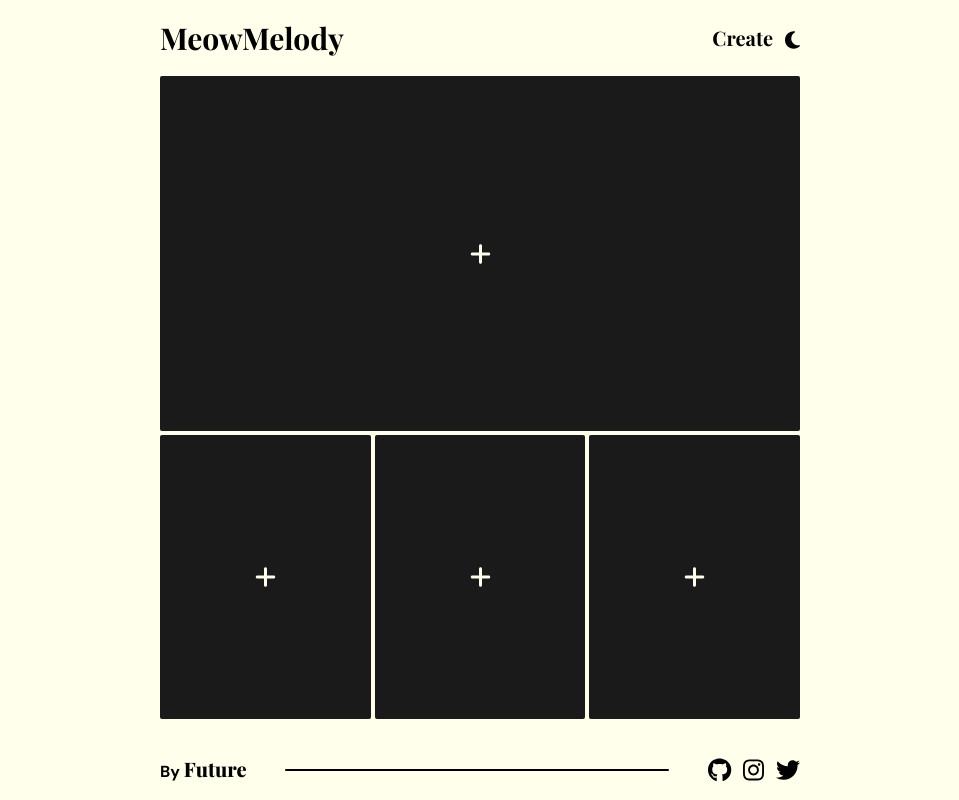
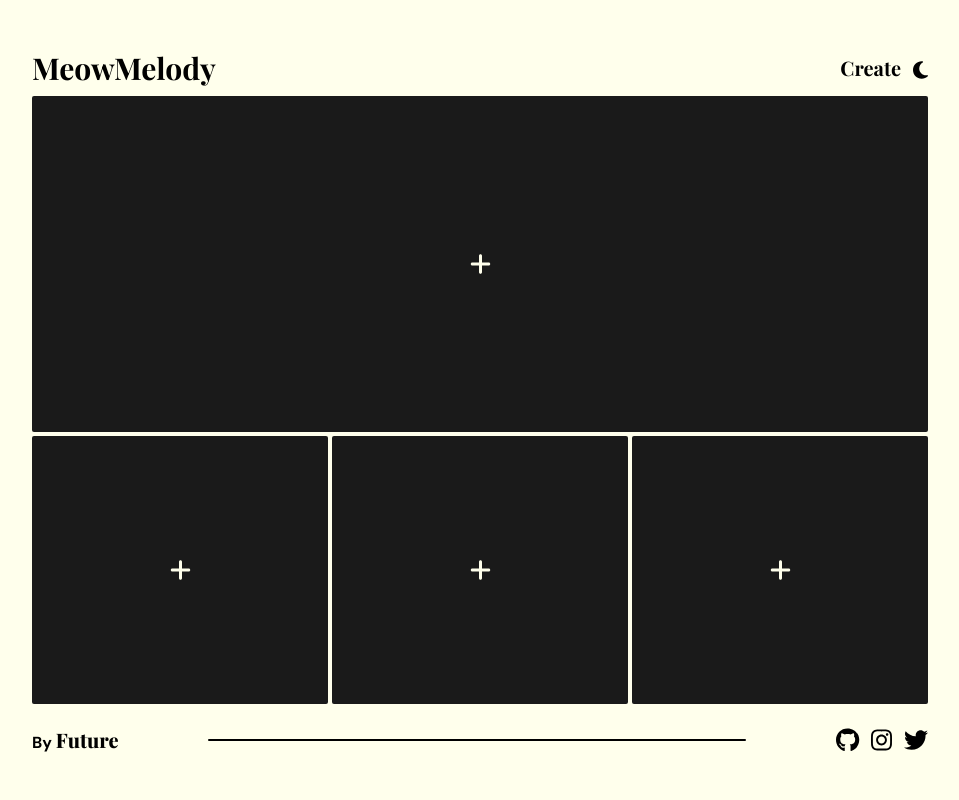
Before and after one commit to Jkose7/Blog-MeowMelody, a React (Vite) app: page / in a window 1280 px wide. Shown: the whole page, without its empty margins (160-1119 px from the left). Built offline with nearby package versions, Linux system fonts and the light colour scheme; a web font is replaced by a local one.

Commit message:
component nav and footer

```diff
--- a/src/App.jsx
+++ b/src/App.jsx
@@ -4,17 +4,50 @@ import './App.css'
 import { Index } from './pages/index'
 import { CreateNews } from './pages/createNew'
 
+import {useEffect, useState} from 'react'
+import { Nav } from './components/nav'
+import { Footer } from './components/footer'
+
 function App() {
+
+  const [theme, setTheme] = useState(() => {
+    if (window.matchMedia("(prefers-colors-sheme: dark)").matches) {
+      return 'dark'
+    }
+
+    return 'light'
+  })
+
+  useEffect(() => {
+    theme === 'dark' ?
+      document.querySelector('html').classList.add('dark')
+      :
+      document.querySelector('html').classList.remove('dark')
+  }, [theme])
+
+  const toggleTheme = () => {
+    setTheme(theme === 'light' ? 'dark' : 'light')
+  }
+
+
   return (
-    <main className='bg-primary-color dark:bg-second-color -z-10'>
+    <main className='bg-primary-color dark:bg-second-color -z-10 h-full w-full absolute flex flex-col justify-center py-6'>
+      <Nav
+        theme={theme}
+        toggleTheme={toggleTheme}
+      />
+
       <Routes>
         <Route
-          path='/' element={<Index></Index>}
+          path='/' element={<Index theme={theme}></Index>}
         ></Route>
         <Route
           path='/createNew' element={<CreateNews></CreateNews>}
         ></Route>
       </Routes>
+
+      <Footer/>
+
     </main>
   )
 }
--- /dev/null
+++ b/src/components/footer.jsx
@@ -0,0 +1,35 @@
+import { FontAwesomeIcon } from "@fortawesome/react-fontawesome"
+import { faGithub, faInstagram, faTwitter } from "@fortawesome/free-brands-svg-icons"
+
+export function Footer() {
+    return (
+        <section className="mx-5 md:mx-16 lg:mx-28 xl:mx-48 2xl:mx-80 h-[5vh] flex items-center">
+            <footer className="bg-transparent w-full items-center flex justify-between dark:text-primary-color">
+                <div className="">
+                    <h1 className="font-text-alt font-bold">By <span className="text-xl font-titulos font-extrabold">
+                        Future
+                    </span>
+                    </h1>
+                </div>
+                <div className="bg-black dark:bg-primary-color h-[2px] w-3/5 rounded-full">
+
+                </div>
+                <div className="flex gap-3">
+                    <FontAwesomeIcon
+                        icon={faGithub}
+                        size="xl"
+                    />
+                    <FontAwesomeIcon
+                        icon={faInstagram}
+                        size="xl"
+                    />
+                    <FontAwesomeIcon
+                        icon={faTwitter}
+                        size="xl"
+                    />
+                </div>
+            </footer>
+        </section>
+
+    )
+}
--- a/src/components/mainNew.jsx
+++ b/src/components/mainNew.jsx
@@ -7,7 +7,3 @@ export function MainNew ({children}){
         </div>
     )
 }
-
-MainNew.propTypes = {
-    children:Proptypes.string,
-}
--- a/src/components/nav.jsx
+++ b/src/components/nav.jsx
@@ -1,9 +1,11 @@
 import { Link } from "react-router-dom"
 import PropTypes from 'prop-types'
+import { ChangeTheme } from "./changeTheme"
 
-export function Nav ({children}) {
-    return(
-        <nav className="bg-transparent flex justify-between font-titulos font-bold items-center text-black dark:text-primary-color h-14 relative pt-5">
+export function Nav({ theme, toggleTheme }) {
+    return (
+        <section className="mx-5 md:mx-16 lg:mx-28 xl:mx-48 2xl:mx-80 h-[5vh]">
+            <nav className="bg-transparent flex justify-between font-titulos font-bold items-center text-black dark:text-primary-color h-14">
                 <div className="text-3xl z-10">
                     MeowMelody
                 </div>
@@ -12,12 +14,13 @@ export function Nav ({children}) {
                     <Link className="text-xl px-3 py-1" to='/createNew'>
                         Create
                     </Link>
-                    {children}
+                    <ChangeTheme theme={theme} toggleTheme={toggleTheme}></ChangeTheme>
                 </div>
-        </nav>
+            </nav>
+        </section>
     )
 }
 
 Nav.propTypes = {
-    children:PropTypes.node
+    children: PropTypes.node
 }
--- a/src/pages/createNew.jsx
+++ b/src/pages/createNew.jsx
@@ -1,4 +1,3 @@
-import { Nav } from '../components/nav';
 import {useForm} from 'react-hook-form'
 //import { FormError } from '../components/formError';
 
@@ -15,13 +14,8 @@ export function CreateNews () {
     })
 
     return(
-        <section className="bg-emerald-800 flex justify-center items-center flex-col gap-4  absolute h-full w-full">
-            <Nav/>
+        <section className="bg-emerald-800 flex flex-col justify-center items-center gap-4 absolute h-full w-full">
             <h1 className="font-titulos font-semibold text-white text-2xl">New MeowNews</h1>
-
-
-
-
             <form action="" className="text-white " onSubmit={onSubmit}>
 
                 {/*TITULO */}
--- a/src/pages/index.jsx
+++ b/src/pages/index.jsx
@@ -1,46 +1,11 @@
-
-
 import { AsideNews } from "../components/asideNews"
-import { ChangeTheme } from "../components/changeTheme"
 import { ButtonCreateNew } from "../components/buttonCreateNew"
 import { MainNew } from "../components/mainNew"
-import { Nav } from "../components/nav"
 
-import { useEffect, useState } from 'react'
-
-import { FontAwesomeIcon } from "@fortawesome/react-fontawesome"
-import { faGithub, faInstagram, faTwitter } from "@fortawesome/free-brands-svg-icons"
-
-export function Index() {
-
-    const [theme, setTheme] = useState(() => {
-        if (window.matchMedia("(prefers-colors-sheme: dark)").matches) {
-            return 'dark'
-        }
-
-        return 'light'
-    })
-
-    useEffect(() => {
-        theme === 'dark' ?
-            document.querySelector('html').classList.add('dark')
-            :
-            document.querySelector('html').classList.remove('dark')
-    }, [theme])
-
-    const toggleTheme = () => {
-        setTheme(theme === 'light' ? 'dark' : 'light')
-    }
-
-
+export function Index({theme}) {
     return (
-        <section className="mx-5 md:mx-16 lg:mx-28 xl:mx-80 gap-5 flex flex-col h-screen">
-            <Nav>
-                <ChangeTheme toggleTheme={toggleTheme} theme={theme} />
-            </Nav>
-
-            <section className="h-screen flex gap-1 flex-col">
-
+        <section className="mx-5 md:mx-16 lg:mx-28 xl:mx-48 2xl:mx-80 gap-5 flex flex-col h-[80vh] py-4">
+            <section className="h-full flex gap-1 flex-col">
                 <MainNew>
                     <ButtonCreateNew theme={theme} />
                 </MainNew>
@@ -61,31 +26,6 @@ export function Index() {
                 </div>
             </section>
 
-            <footer className="bg-transparent w-full items-center flex justify-between py-4 dark:text-primary-color">
-                <div className="">
-                    <h1 className="font-text-alt font-bold">By <span className="text-xl font-titulos font-extrabold">
-                        Future
-                    </span>
-                    </h1>
-                </div>
-                <div className="bg-black dark:bg-primary-color h-[2px] w-3/5 rounded-full">
-
-                </div>
-                <div className="flex gap-3">
-                    <FontAwesomeIcon
-                        icon={faGithub}
-                        size="xl"
-                    />
-                    <FontAwesomeIcon
-                        icon={faInstagram}
-                        size="xl"
-                    />
-                    <FontAwesomeIcon
-                        icon={faTwitter}
-                        size="xl"
-                    />
-                </div>
-            </footer>
         </section>
     )
 }
```
